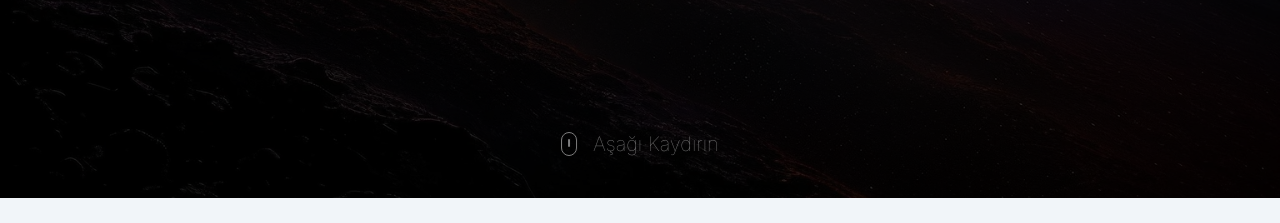
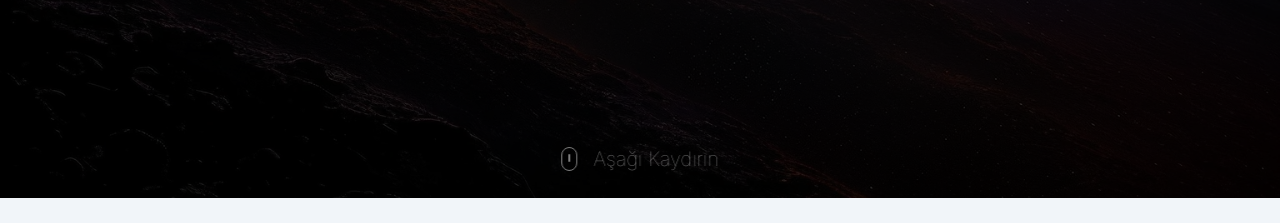
Before and after one commit to eozveri07/fenrio, a Next.js app: page /en/preview/hero in a window 1280 px wide. Shown: the part 602-825 px from the top of the page. Built offline with nearby package versions, Linux system fonts and the light colour scheme.

Commit message:
refactor: update ScrollDown component to improve animation visibility and positioning

```diff
--- a/components/Hero/scroll-down.tsx
+++ b/components/Hero/scroll-down.tsx
@@ -17,16 +17,9 @@ export default function ScrollDown() {
   useEffect(() => {
     const container = containerRef.current;
     if (!container || !allAnimationsCompleted) return;
-
-    // Başlangıçta görünmez
-    gsap.set(container, {
-      opacity: 0,
-      y: 20,
-    });
-
-    // Animasyon ile görünür ol
     gsap.to(container, {
       opacity: 0.5,
+      bottom: "25px",
       y: 0,
       duration: 0.8,
       ease: "power2.out",
@@ -46,7 +39,7 @@ export default function ScrollDown() {
   return (
     <div
       ref={containerRef}
-      className="absolute bottom-10 left-1/2 -translate-x-1/2 flex items-center justify-center gap-4 z-200"
+      className="absolute bottom-0 left-1/2 -translate-x-1/2 flex items-center justify-center gap-4 z-200 opacity-0"
     >
       <div className="h-6 w-4 flex items-center justify-center border border-white rounded-full p-1">
         <div className="h-2 w-[2px] bg-white rounded-full animate-bounce" />
```
